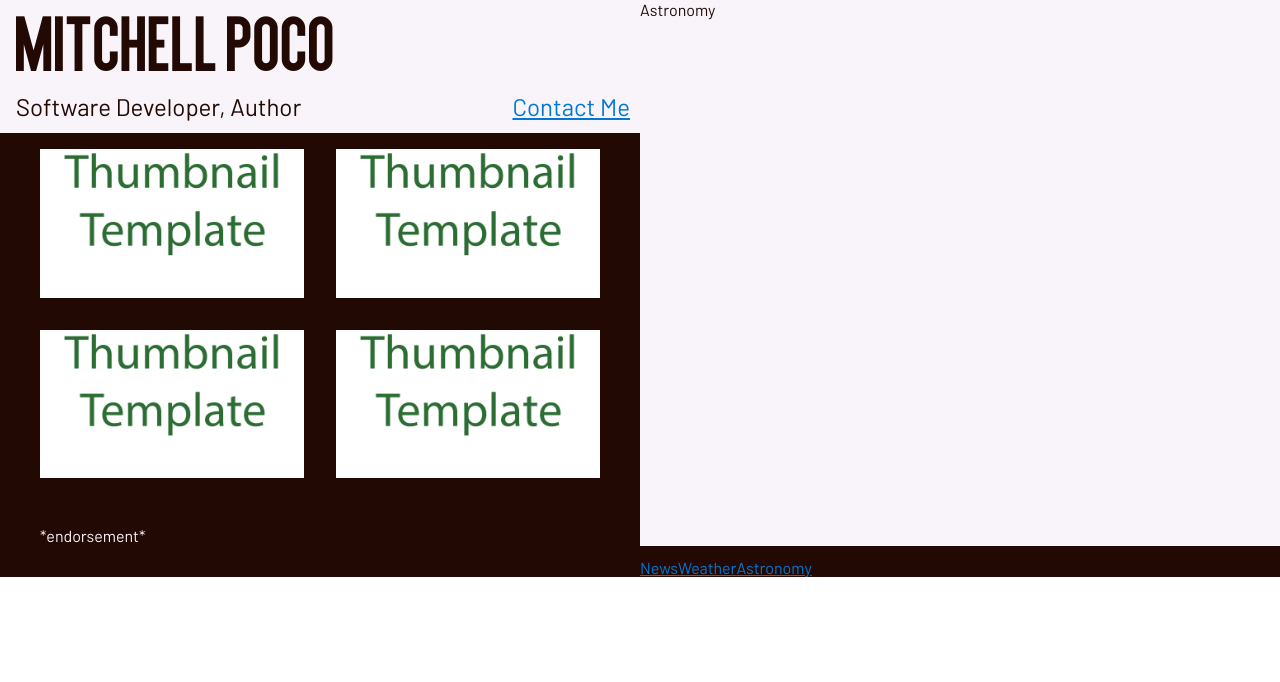
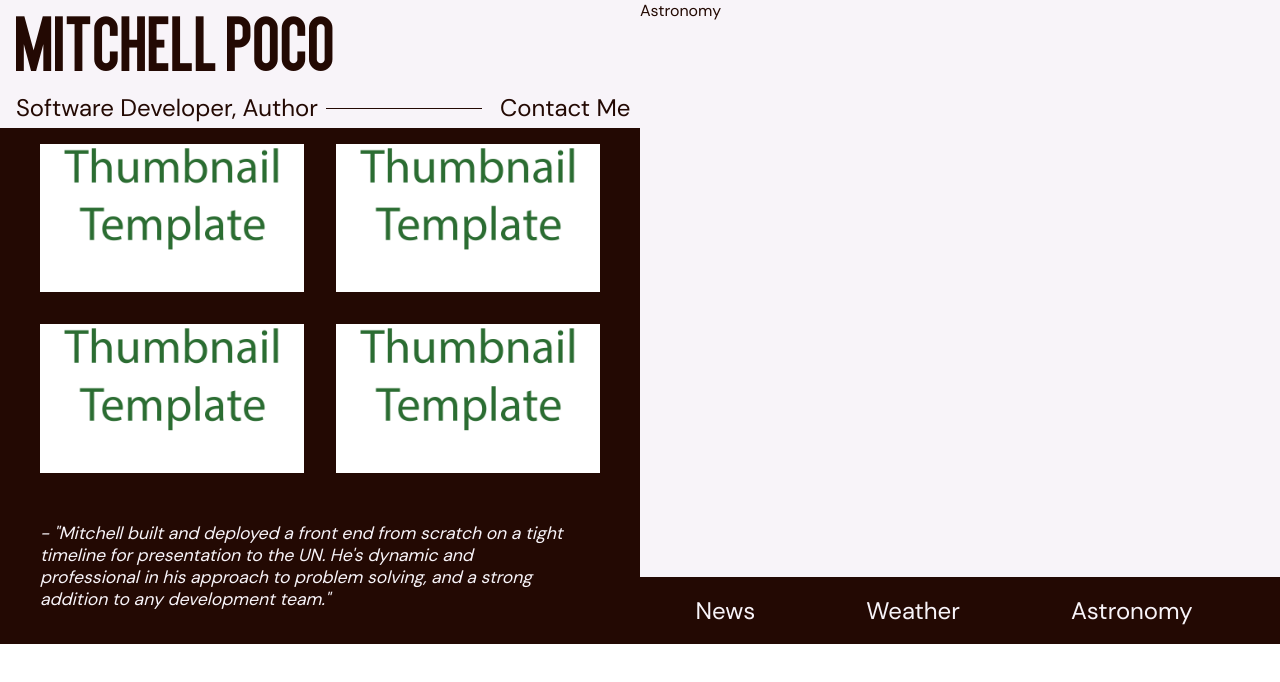
Before and after one commit to mljpoco/spider-portfolio, a React (Create React App) app: page /astronomy in a window 1280 px wide. Shown: the top 682 px of the page. Built offline with nearby package versions, Linux system fonts and the light colour scheme.

Commit message:
button styling, news categories, endorsement

```diff
--- a/src/Components/MainComponent.js
+++ b/src/Components/MainComponent.js
@@ -13,16 +13,17 @@ export default function Main() {
 				<header className='flex-wrapper light'>
 					<span className='name'>Mitchell Poco</span>
 					<span>Software Developer, Author</span>
-					<Link>Contact Me</Link>
+					<div className='h-line'></div>
+					<Link className='contact'>Contact Me</Link>
 				</header>
 				<figure className='grid-container'>
 					<img src='./thumbnail.png' />
 					<img src='./thumbnail.png' />
 					<img src='./thumbnail.png' />
 					<img src='./thumbnail.png' />
-					<p>
-						*endorsement*
-					</p>
+					<p><em>
+					- "Mitchell built and deployed a front end from scratch on a tight timeline for presentation to the UN. He's dynamic and professional in his approach to problem solving, and a strong addition to any development team."
+					</em></p>
 				</figure>
 			</div>
 			<div className='fetched-flex-wrapper light'>
--- a/src/Components/NewsComponent.js
+++ b/src/Components/NewsComponent.js
@@ -1,3 +1,4 @@
+import { useState } from 'react';
 import { useQuery } from 'react-query';
 import axios from 'axios';
 
@@ -8,20 +9,31 @@ async function fetchNews() {
 
 export default function News() {
 
+	const [category, setCategory] = useState('technology');
 	const { data: newsObject, error, isLoading } = useQuery('articlesData', fetchNews);
 
 	if (isLoading) {
-		return <figure>Loading...</figure>
+		return <h1 className='loading'>Loading...</h1>
 	}
 	if (error) {
 		return <figure>Error: {error.message}</figure>
 	}
 
+
+
 	return (
 		<>
+			<h2><u>Top Headlines in the US</u></h2>
+			<ul className='categories'>
+				<span><li>Tech</li></span>
+				<span><li>Health</li></span>
+				<span><li>Science</li></span>
+				<span><li>Business</li></span>
+				<span><li>Entertainment</li></span>
+			</ul>
 			{
 				newsObject.articles.map(article => {
-					if (article.title !== '[Removed]') {
+					if (article.title !== '[Removed]' && article.urlToImage) {
 						return (
 							<figure key={article.description} className='article-flex-wrapper'>
 								<h1>{article.title}</h1>
--- a/src/styles.scss
+++ b/src/styles.scss
@@ -4,8 +4,8 @@
 }
 
 @font-face {
-	font-family: 'Barlow';
-	src: local('Barlow'), url(./fonts/Barlow-Regular.ttf) format('truetype');
+	font-family: 'DMSans';
+	src: local('DMSans'), url(./fonts/DMSans-Regular.woff) format('woff');
 }
 
 $dark: #230903;
@@ -20,29 +20,107 @@ body {
 	max-width: 100%;
 	height: 100%;
 	overflow-x: hidden;
-	font-family: 'Barlow';
+	font-family: 'DMSans';
 }
 
 text {
 	display: block;
 	text-align: right;
+	font-size: 1.1em;
+}
+
+::selection {
+	background-color: $tertiary-color;
+	color: $light;
+}
+
+ul, li {
+	list-style-type: none;
 }
 
 h1 {
 	text-align: center;
+	font-size: 1.8em;
 }
 
-header a {
-	margin-right: 10px;
+h2 {
+	margin-left: .75em;
+	align-self: center;
+}
+
+a {
 	font-size: 1.5em;
 }
 
-header a, footer a {
-	color: #0078d7;
+header {
+	position: sticky;
+	top: 0px;
+	flex-wrap: wrap;
+	justify-content: space-between;
+	padding-left: 1em;
 }
 
-header a:hover, footer a:hover {
-	color: $secondary-color;
+header span {
+	cursor: default;
+}
+
+header a, .categories span {
+	text-decoration: none;
+	position: relative;
+	color: $dark;
+	transition: .1s linear;
+}
+
+.categories span {
+	margin-right: 1em;
+	display: inline-block;
+	z-index: 1;
+	padding: 0 .4em .2em .4em;
+}
+
+header a:hover, .categories span:hover {
+	cursor: pointer;
+	color: $light;
+}
+
+header a::after, .categories span::after {
+	position: absolute;
+	content: "";
+	top: 0;
+	left: 0;
+	height: 100%;
+	z-index: -1;
+	width: 0;
+	background-color: $dark;
+	transition: .1s linear;
+}
+
+a:hover::after, .categories span:hover::after {
+	width: 100%;
+}
+
+p {
+	width: 200%;
+	font-size: 1.1em;
+}
+
+footer {
+	padding: .75em 2em 0 0;
+	position: sticky;
+	bottom: 0vh;
+	justify-content: space-around;
+}
+
+footer a {
+	margin-bottom: .75em;
+	margin-top: .25em;
+	text-decoration: underline transparent;
+	color: $light;
+	transition: text-decoration .3s linear;
+}
+
+footer a:hover {
+	text-decoration-color: $light;
 }
 
 // boilerplate styles
@@ -73,14 +151,12 @@ header a:hover, footer a:hover {
 	justify-content: space-between;
 }
 
-header {
-	flex-wrap: wrap;
-	justify-content: space-between;
-	padding: 0 0 .75em 1em;
-}
-
-footer {
-	padding: .75em 2em 0 0;
+.h-line {
+	visibility: hidden;
+	height: 1.25px;
+	background: $dark;
+	flex: 1;
+	margin: 1em .5em 0 .5em;
 }
 
 .name {
@@ -91,14 +167,11 @@ footer {
 }
 
 .name+span {
-	padding-right: 5em;
-}
-
-.name+span {
 	font-size: 1.5em;
 }
 
-a:has(.news-img), .news-img {
+a:has(.news-img),
+.news-img {
 	display: block;
 	margin: auto;
 	max-width: 90%;
@@ -125,6 +198,18 @@ a:has(.news-img), .news-img {
 	max-height: 100%;
 }
 
+.loading {
+	align-self: center;
+	margin-top: 40vh;
+	animation: bounce 2s ease infinite;
+}
+
+.categories {
+	align-self: center;
+	margin: 1em 1em 0 2em;
+	font-size: 1.3em;
+}
+
 
 //we want the flex direction to be column for less than $md
 
@@ -137,5 +222,21 @@ a:has(.news-img), .news-img {
 @media (min-width: 1149px) {
 	.contact {
 		margin-top: 0;
+		padding: 0 .4em .2em .4em;
+	}
+
+	.h-line {
+		visibility: visible;
 	}
 }
+
+@keyframes bounce {
+	0% {
+		transform: translateY(0%);
+	}
+
+	50% {
+		transform: translateY(-25%);
+	}
+
+}
```
Also changed, not shown: src/fonts/Barlow-Regular.ttf (deleted), src/fonts/DMSans-Regular.woff (added).
